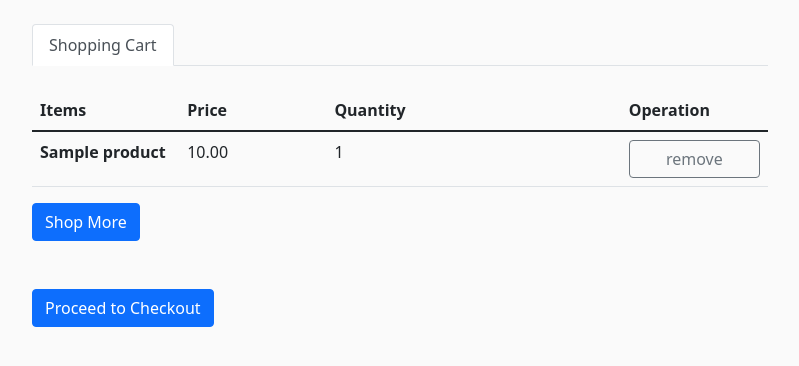
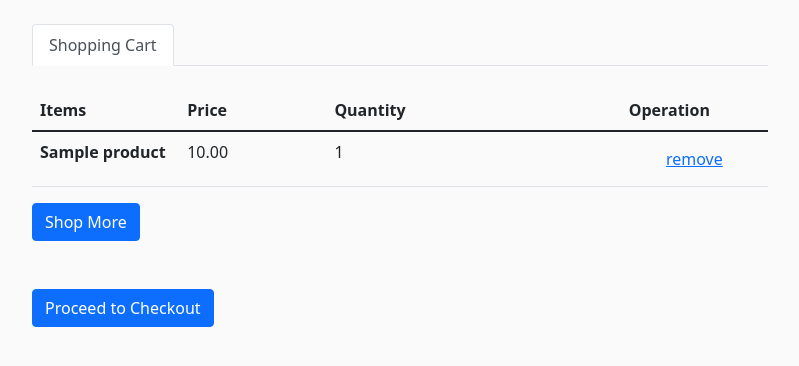
Before and after one commit to Erica233/Mini-Amazon, a Django app: page /cart/ in a window 1280 px wide. Shown: the part 56-422 px from the top of the page, without its empty margins (50-849 px from the left). Run offline with Django 4.2, Linux system fonts and the light colour scheme; a user stored in the database is signed in; tables that the repository leaves empty hold one stand-in row (values such as "Sample post").

Commit message:
shopping cart -remove

```diff
--- a/frontend/amazon/templates/amazon/cart.html
+++ b/frontend/amazon/templates/amazon/cart.html
@@ -29,7 +29,7 @@
                     <td>
                         <form action="{% url 'amazon-cart' %}" method="post">
                             {% csrf_token %}
-                            <input type="submit" value="remove" class="btn btn-outline-secondary">
+                            <input type="submit" value="remove" class="btn btn-link">
                             <input type="hidden" name="remove" value="{{ item.id }}" style="visibility: hidden;">
                         </form>
                     </td>
```
